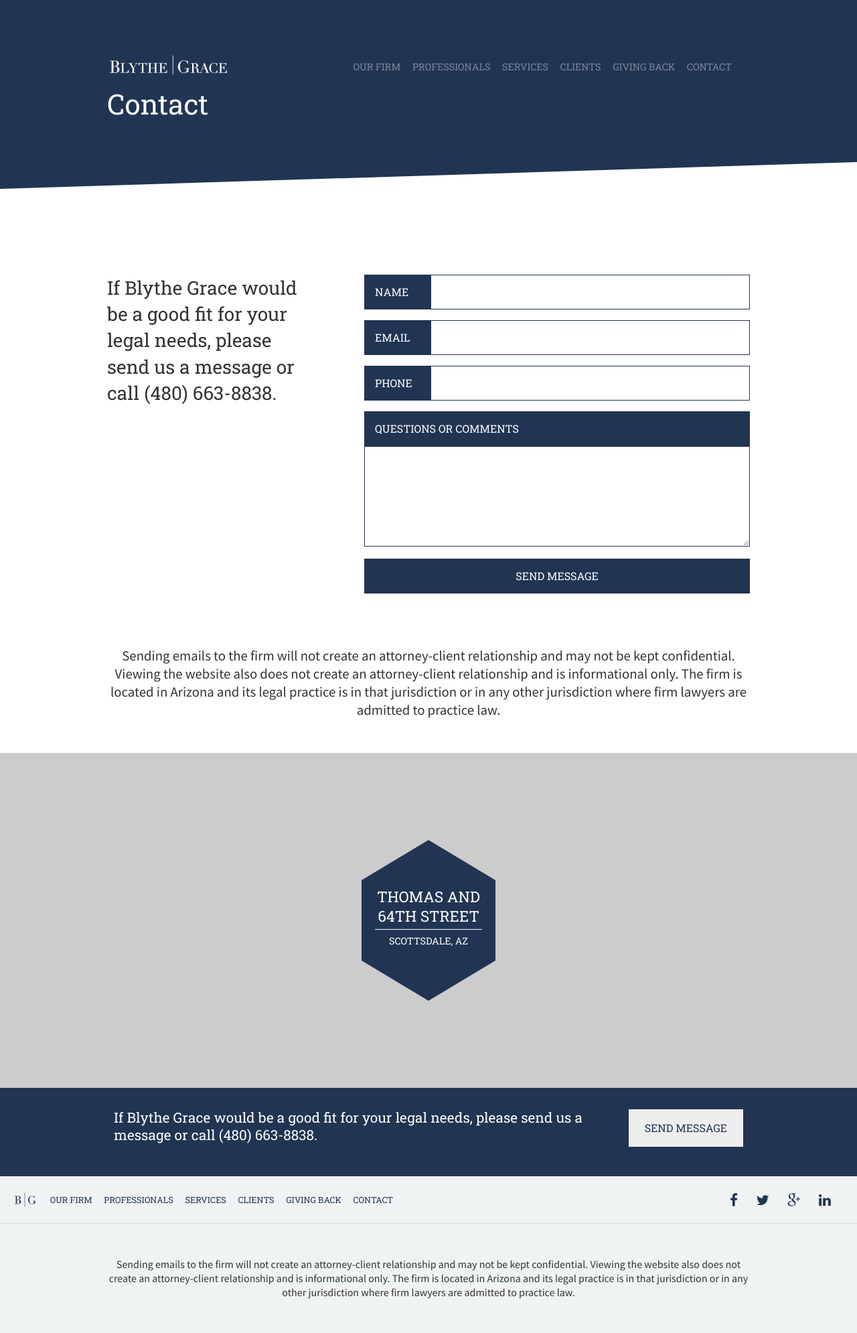
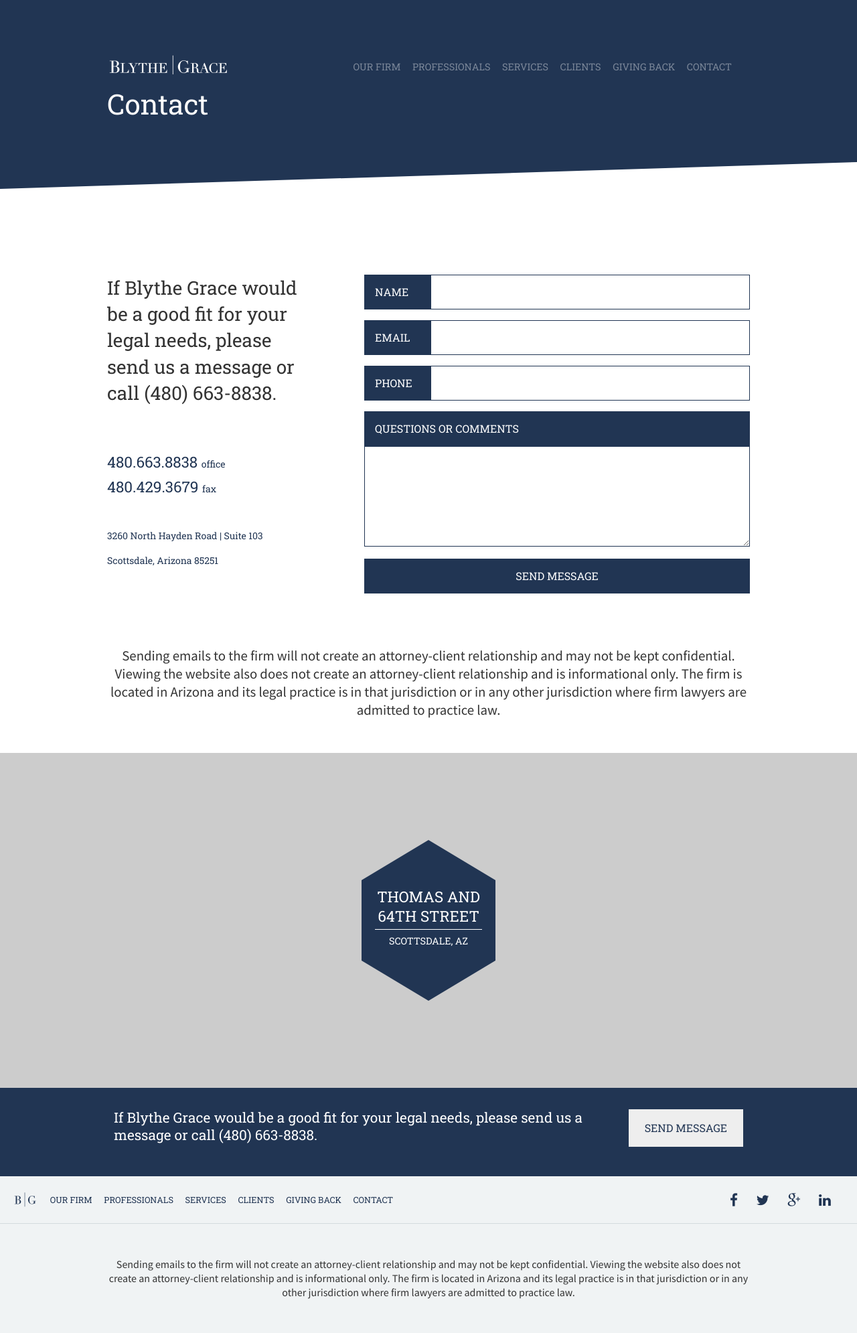
Before and after one commit to kristenzirkler/blythe-grace-demo, a Jekyll site: the page built from contact/index.html, in a window 1280 px wide. Shown: the whole page at 67% size. Built offline with Jekyll 4.4.1, drawn with Linux system fonts in a browser that asks for light colours; nearby versions of some CDN libraries.

Commit message:
updated address

```diff
--- a/contact/index.html
+++ b/contact/index.html
@@ -9,7 +9,13 @@ meta-description: We are ready and waiting to answer your questions and provide
   <div class="inner">
     <div class="copy">
       <h2>If Blythe Grace would be a good fit for your legal needs, please send us a message or call (480) 663-8838.</h2>
-      <p class="phone"><i class="bg-icon icon-mobile"></i>480.663.8838</p>
+      <p class="phone">
+        480.663.8838 <em>office</em><br>
+        480.429.3679 <em>fax</em><br><br>
+
+        <em>3260 North Hayden Road | Suite 103<br>
+        Scottsdale, Arizona 85251</em>
+      </p>
     </div>
 
     <form class="bg-form" action="//formspree.io/patti@blythegrace.com " method="POST" data-parsley-validate>
--- a/css/style.css
+++ b/css/style.css
@@ -975,8 +975,6 @@ p {
 
 .slide-contact .copy {
   padding: 4em 20px 2em; }
-.slide-contact .phone {
-  display: none; }
 .slide-contact form {
   padding: 0 20px; }
 
@@ -1151,6 +1149,8 @@ p {
       font-size: 1.4em;
       color: #213553;
       font-family: "Roboto Slab", "Times New Roman", sans-serif; }
+      .slide-contact .phone em {
+        font-size: 14px; }
     .slide-contact form {
       width: 60%;
       float: left;
@@ -1419,6 +1419,21 @@ p {
     left: 50%;
     margin-top: -120px;
     margin-left: -100px; }
+  .map-slide .map-address {
+    -webkit-transition: all 0.5s;
+    -moz-transition: all 0.5s;
+    -o-transition: all 0.5s;
+    transition: all 0.5s;
+    font-size: 18px;
+    padding: 10px;
+    color: #fff;
+    text-align: center;
+    background: rgba(33, 53, 83, 0.8);
+    position: absolute;
+    bottom: -50px;
+    left: 0;
+    right: 0;
+    z-index: 2; }
   .map-slide.map-open .hex, .map-slide.map-open .text {
     -webkit-transform: scale(0.8);
     -moz-transform: scale(0.8);
@@ -1429,6 +1444,8 @@ p {
     -moz-transition: all 0.5s;
     -o-transition: all 0.5s;
     transition: all 0.5s; }
+  .map-slide.map-open .map-address {
+    bottom: 0; }
   .map-slide:hover .text {
     content: 'Get Directions'; }
 
--- a/index.html
+++ b/index.html
@@ -97,10 +97,11 @@ meta-description: Your partner for practical legal advice and experienced repres
     <div class="hex-callout">
       <div class="hex">&nbsp;</div>
       <div class="text" data-text-swap="Get Directions">
-        <span>Thomas And<br>64th Street</span>
+        <span>Osborn &<br>Hayden</span>
         <em>Scottsdale, AZ</em>
       </div>
     </div>
     <div class="map-canvas" id="map-canvas">&nbsp;</div>
+    <div class="map-address" id="map-address">3260 North Hayden Road | Suite 103 | Scottsdale, Arizona 85251</div>
   </div>
 </div>
--- a/js/main.js
+++ b/js/main.js
@@ -143,7 +143,7 @@ if ($('body').hasClass('home') || $('body').hasClass('contact')) {
     }
 
     var map,
-    	targetLocation = new google.maps.LatLng(33.48067, -111.94530),
+    	targetLocation = new google.maps.LatLng(33.485222, -111.90989),
     	mapStyles = [
     		{"featureType":"landscape","elementType":"labels","stylers":[{"visibility":"off"}]},
     		{"featureType":"transit","elementType":"labels","stylers":[{"visibility":"off"}]},
@@ -209,10 +209,10 @@ if ($('body').hasClass('home') || $('body').hasClass('contact')) {
     $('.map-slide').hover(function () {
       newMapOptions();
       $(this).addClass('map-open');
-      addMarkerToMap(33.48067, -111.94530);
+      addMarkerToMap(33.485222, -111.90989);
     });
     $('.map-slide').click(function () {
-    	window.open('https://maps.google.com?daddr=6350+East+Thomas+Road+Suite+330+Scottsdale+Arizona+85251');
+    	window.open('https://maps.google.com?daddr=3260+N+Hayden+Rd,+Scottsdale,+AZ+85251');
     });
 }
 
--- a/scss/page-slides.scss
+++ b/scss/page-slides.scss
@@ -499,9 +499,6 @@
 	.copy {
 		padding: 4em $mobile-side-space 2em;
 	}
-	.phone {
-		display: none;
-	}
 	form {
 		padding: 0 $mobile-side-space;
 	}
@@ -761,6 +758,9 @@
 		font-size: 1.4em;
 		color: $main-color;
 		font-family: $accent-font;
+		em {
+			font-size: 14px;
+		}
 	}
 	form {
 		width: 60%;
```
Also changed, not shown: scss/home-slides.scss (+15 -0 lines), 1 other file.
